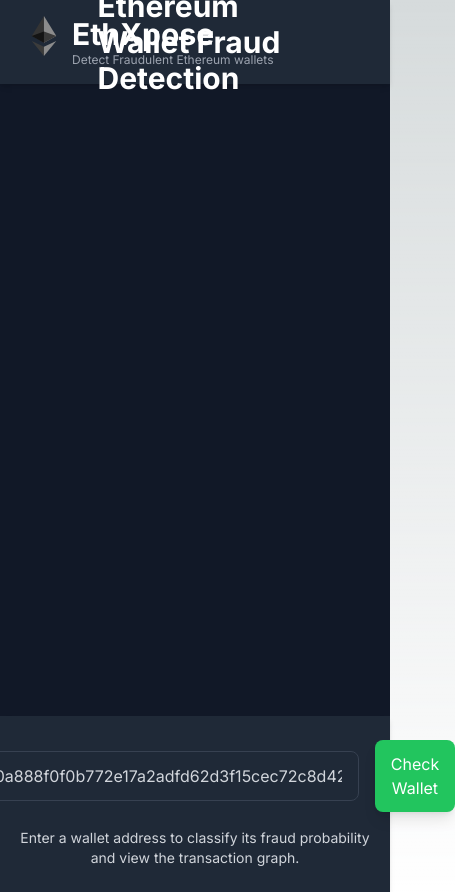
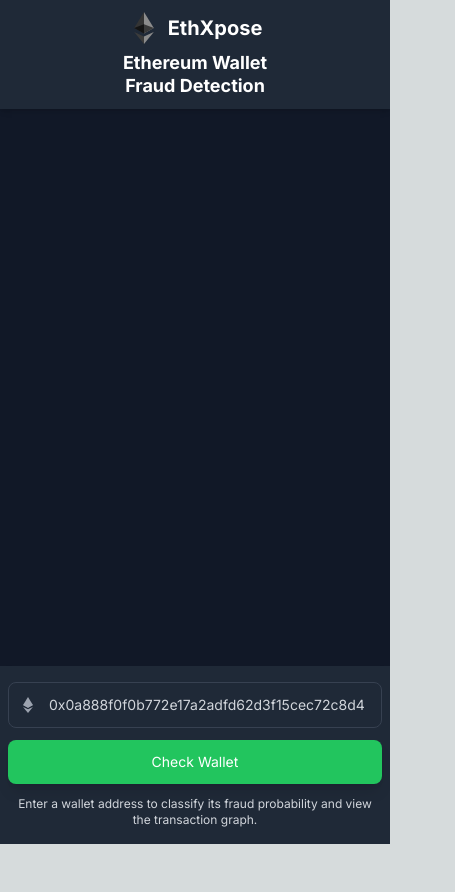
Before and after one commit to adrian-io/ethXpose-frontend, a Next.js app: page / in a window 390 px wide. Shown: the whole page, 455 px wide, since content can reach past the window. After the commit the page ends 844 px from the top, so only its background shows below. Built offline with nearby package versions, Linux system fonts and the light colour scheme.

Commit message:
improve responsiveness for mobile devices

```diff
--- a/app/page.tsx
+++ b/app/page.tsx
@@ -274,13 +274,15 @@
 
   return (
     <div className="bg-gray-900 text-white min-h-screen flex flex-col">
-      <header className="w-full py-4 px-6 bg-gray-800 shadow-md relative flex justify-between items-center">
-        {/* Left section: logo and EthXpose title */}
-        <div className="flex items-start space-x-2">
+      <header className="w-full py-3 px-4 bg-gray-800 shadow-md">
+        {/* Mobile-first responsive header */}
+        <div className="flex flex-col items-center space-y-2 sm:flex-row sm:justify-between sm:items-center sm:space-y-0">
+          {/* Logo and EthXpose title */}
+          <div className="flex items-center space-x-2">
             <svg
               xmlns="http://www.w3.org/2000/svg"
               viewBox="0 0 256 417"
-            className="w-10 h-10"
+              className="w-8 h-8 sm:w-10 sm:h-10"
             >
               <path fill="#343434" d="M127.6 0L127.6 279.4 0 208.3z" />
               <path fill="#8C8C8C" d="M127.6 0L256 208.3 127.6 279.4z" />
@@ -290,23 +292,27 @@
               <path fill="#393939" d="M127.6 160.8L256 208.3 127.6 279.4z" />
             </svg>
             <div>
-            <h1 className="text-3xl font-bold">EthXpose</h1>
-            <p className="text-xs text-gray-400">Detect Fraudulent Ethereum wallets</p>
+              <h1 className="text-xl sm:text-2xl lg:text-3xl font-bold">EthXpose</h1>
+              <p className="text-xs text-gray-400 hidden sm:block">Detect Fraudulent Ethereum wallets</p>
             </div>
           </div>
-        {/* Center section */}
-        <div className="absolute left-1/2 top-0 transform -translate-x-1/2 flex items-center h-full">
-          <h2 className="text-3xl font-bold">
-            Ethereum Wallet Fraud Detection
+
+          {/* Main title - responsive */}
+          <div className="text-center sm:text-left">
+            <h2 className="text-lg sm:text-xl lg:text-2xl xl:text-3xl font-bold leading-tight">
+              <span className="block sm:hidden">Ethereum Wallet</span>
+              <span className="block sm:hidden">Fraud Detection</span>
+              <span className="hidden sm:block">Ethereum Wallet Fraud Detection</span>
             </h2>
+          </div>
         </div>
       </header>
 
-      <main className="flex-grow flex flex-col items-center justify-start px-4 space-y-6">
+      <main className="flex-grow flex flex-col items-center justify-start px-2 sm:px-4 space-y-4 sm:space-y-6">
         {classificationResult && (
-          <div className="mt-6 text-center">
+          <div className="mt-4 sm:mt-6 text-center px-2">
             <p
-              className="text-xl font-semibold"
+              className="text-lg sm:text-xl font-semibold"
               style={{ color: getFraudColor(classificationResult.fraud_probability).color }}
             >
               Fraud Probability: {(classificationResult.fraud_probability * 100).toFixed(2)}%
@@ -321,22 +327,22 @@
         )}
         <svg
           id="graph"
-          className="mt-8 w-full"
-          height="600"
+          className="mt-4 sm:mt-8 w-full max-w-full"
+          height="400"
           viewBox="0 0 800 600"
           preserveAspectRatio="xMidYMid meet"
         />
       </main>
 
-      <footer className="w-full py-6 bg-gray-800 shadow-md text-center">
-        <div className="flex flex-col items-center space-y-4 w-full max-w-4xl mx-auto px-4">
-          <div className="flex items-center space-x-4 w-full max-w-4xl justify-center">
-            <div className="relative">
+      <footer className="w-full py-4 sm:py-6 bg-gray-800 shadow-md text-center">
+        <div className="flex flex-col items-center space-y-3 sm:space-y-4 w-full max-w-4xl mx-auto px-2 sm:px-4">
+          <div className="flex flex-col sm:flex-row items-center space-y-3 sm:space-y-0 sm:space-x-4 w-full justify-center">
+            <div className="relative w-full sm:w-auto">
               <div className="absolute inset-y-0 left-0 pl-3 flex items-center pointer-events-none">
                 <svg
                   xmlns="http://www.w3.org/2000/svg"
                   viewBox="0 0 256 417"
-                  className="w-5 h-5 text-gray-400"
+                  className="w-4 h-4 sm:w-5 sm:h-5 text-gray-400"
                 >
                   <path fill="currentColor" d="M127.6 0L127.6 279.4 0 208.3z" />
                   <path fill="currentColor" d="M127.6 0L256 208.3 127.6 279.4z" />
@@ -356,22 +362,22 @@
                   }
                 }}
                 placeholder="Enter wallet address"
-                className="w-[calc(42ch)] py-3 pl-10 pr-4 rounded-lg bg-gray-800 text-gray-300 border border-gray-700 focus:outline-none focus:ring-2 focus:ring-green-500"
+                className="w-full sm:w-[calc(42ch)] py-3 pl-10 pr-4 rounded-lg bg-gray-800 text-gray-300 border border-gray-700 focus:outline-none focus:ring-2 focus:ring-green-500 text-sm sm:text-base"
               />
             </div>
             <button
               onClick={classifyWallet}
               disabled={!walletAddress || !isValidEthereumAddress(walletAddress)}
-              className="w-[calc(13ch)] py-3 px-4 bg-green-500 text-white rounded-lg shadow-lg hover:bg-green-600 focus:outline-none focus:ring-2 focus:ring-green-400 disabled:bg-gray-500 disabled:cursor-not-allowed"
+              className="w-full sm:w-[calc(13ch)] py-3 px-4 bg-green-500 text-white rounded-lg shadow-lg hover:bg-green-600 focus:outline-none focus:ring-2 focus:ring-green-400 disabled:bg-gray-500 disabled:cursor-not-allowed text-sm sm:text-base"
             >
               Check Wallet
             </button>
           </div>
-          <p className="text-center text-gray-300 text-sm w-full max-w-4xl">
+          <p className="text-center text-gray-300 text-xs sm:text-sm w-full max-w-4xl px-2">
             Enter a wallet address to classify its fraud probability and view the
             transaction graph.
           </p>
-          {error && <p className="text-red-500">{error}</p>}
+          {error && <p className="text-red-500 text-sm px-2">{error}</p>}
         </div>
       </footer>
     </div>
```
Lines whose indentation alone changed are shown as unchanged.
